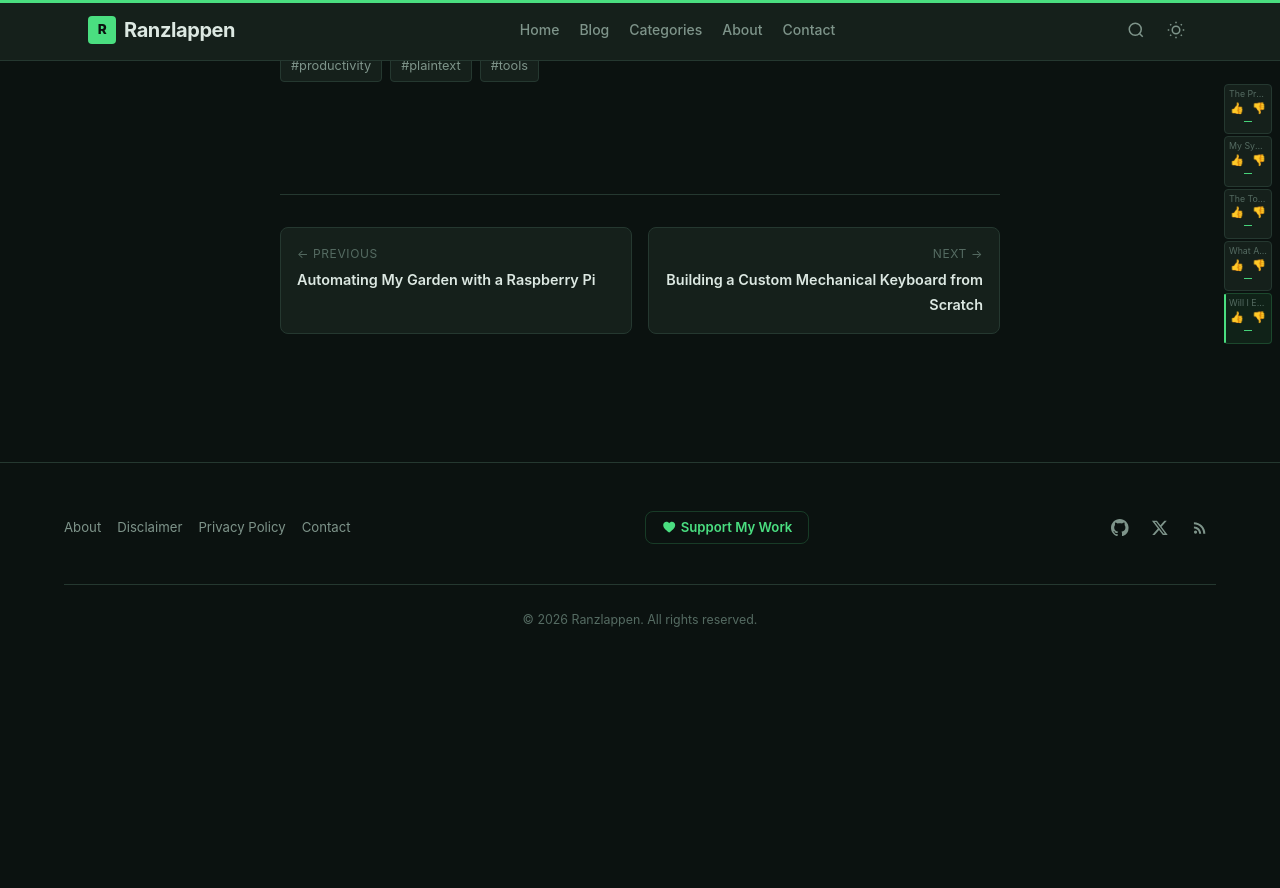
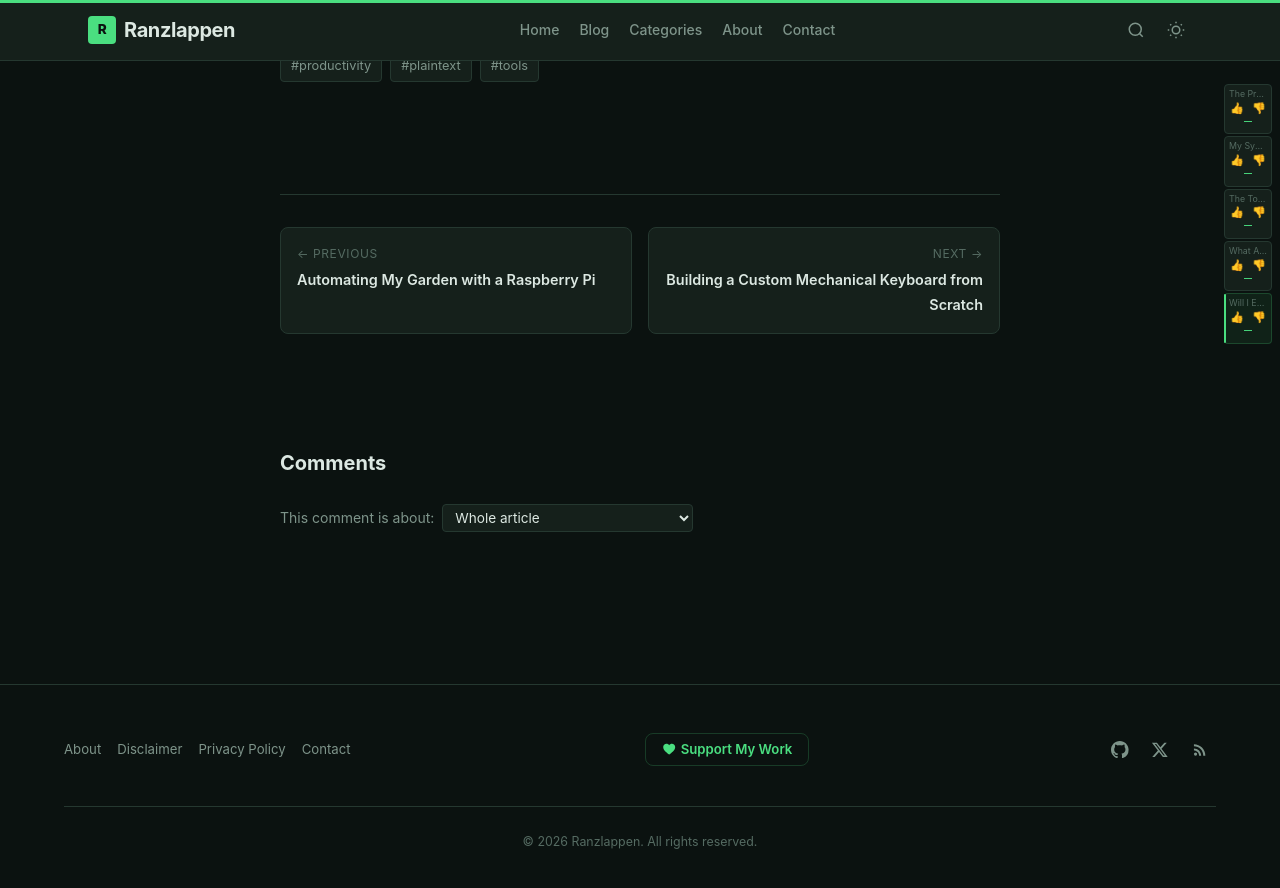
Before and after one commit to Ranzlappen/website, a Jekyll site: the page built from _posts/2026-03-20-tracking-everything-plain-text.md, in a window 1280 px wide and 900 px high, scrolled down 1963 px. Shown: the top 888 px of the window. Built offline with Jekyll 4.4.1, drawn with Linux system fonts in a browser that asks for light colours; comment, search, counter and statistics services are not loaded; before the commit the page ends 2641 px from its top, so only the background shows below that; part of the change alters nothing that is shown.

```diff
--- a/_config.yml
+++ b/_config.yml
@@ -13,7 +13,7 @@ author:
   name: "Ranzlappen"
   email: ""
   github: "Ranzlappen"
-  twitter: ""
+  twitter: "@MatthiasBro"
 
 # Build
 markdown: kramdown
@@ -64,9 +64,9 @@ plugins:
 # Giscus (GitHub Discussions comments)
 giscus:
   repo: "Ranzlappen/website"
-  repo_id: ""           # Get from https://giscus.app
+  repo_id: "R_kgDORsdF5A"           # Get from https://giscus.app
   category: "Blog Comments"
-  category_id: ""       # Get from https://giscus.app
+  category_id: "DIC_kwDORsdF5M4C5r45"       # Get from https://giscus.app
   mapping: "pathname"
   reactions_enabled: "1"
   theme: "preferred_color_scheme"
```
